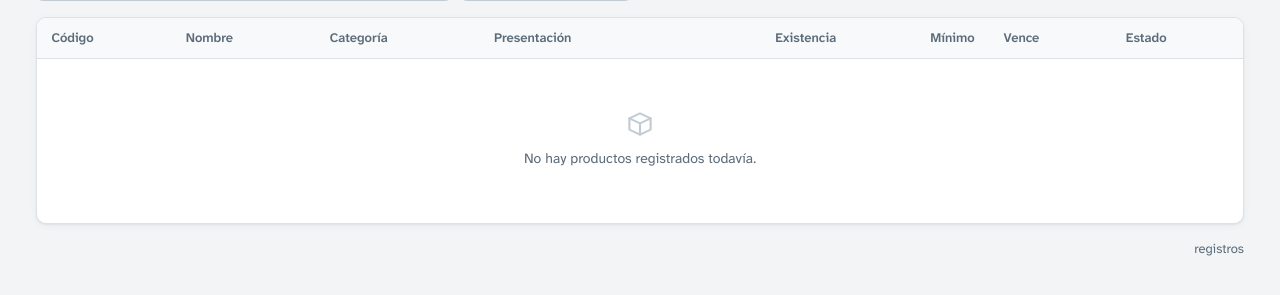
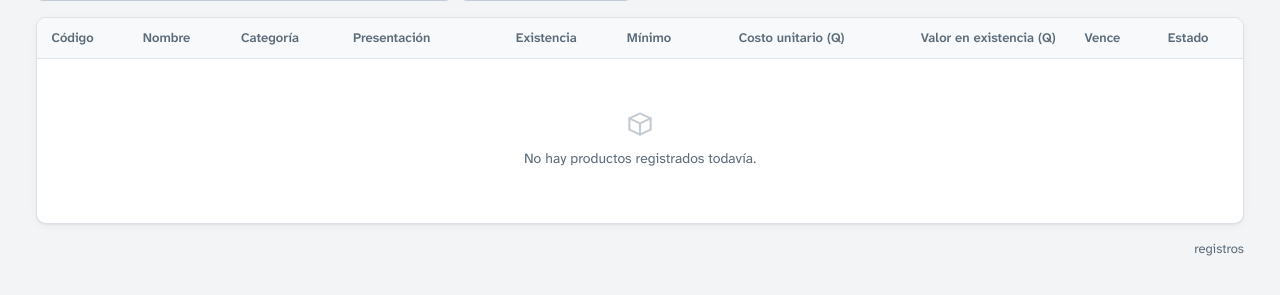
Before and after one commit to Criss-paz/sistema-inventario-laboratorio, a Python web app: template web/templates/productos/list.html in a window 1280 px wide. Shown: the part 247-542 px from the top of the page. Run offline with Jinja, Linux system fonts and the light colour scheme; the template is opened without the code that fills it, so the values that code supplies are empty.

Commit message:
feat(productos): muestra el costo unitario y el valor en existencia
La pestana de Productos no tenia ninguna columna de precio. La tabla
producto tampoco guarda uno, y es correcto: el costo es el promedio
ponderado movil del kardex, un dato calculable que por S7 no se duplica.

Ahora el listado trae costo_promedio y valor_inventario desde
vw_valorizacion_inventario, pidiendolos solo para los productos de la
pagina. La pagina carga en 0.19 s.

Un producto sin movimientos muestra un guion, no un cero: no tiene costo
todavia porque nunca se compro. Verificado que costo x existencia =
valor en los 277 productos con existencia, sin un solo descuadre.

Co-Authored-By: Claude Opus 5 <noreply@anthropic.com>

```diff
--- a/web/templates/productos/list.html
+++ b/web/templates/productos/list.html
@@ -41,7 +41,9 @@
     <thead>
       <tr>
         <th>Código</th><th>Nombre</th><th>Categoría</th><th>Presentación</th>
-        <th class="num">Existencia</th><th class="num">Mínimo</th><th>Vence</th><th>Estado</th>
+        <th class="num">Existencia</th><th class="num">Mínimo</th>
+        <th class="num">Costo unitario (Q)</th><th class="num">Valor en existencia (Q)</th>
+        <th>Vence</th><th>Estado</th>
         {% if tiene_rol(ADMIN) %}<th>Acciones</th>{% endif %}
       </tr>
     </thead>
@@ -57,6 +59,11 @@
           {% if p.existencia_vencida > 0 %}<span class="hint" title="Existencia en lotes vencidos">(+{{ m.cantidad(p.existencia_vencida) }} vencida)</span>{% endif %}
         </td>
         <td class="num">{{ m.cantidad(p.stock_minimo) }}</td>
+        {# El producto no guarda precio: es el costo promedio ponderado móvil
+           del kardex. Un producto sin movimientos aún no tiene costo. #}
+        {% set v = valores.get(p.id_producto) %}
+        <td class="num">{{ '{:,.2f}'.format(v.costo_promedio) if v and v.costo_promedio else '—' }}</td>
+        <td class="num">{{ '{:,.2f}'.format(v.valor_inventario) if v and v.valor_inventario else '—' }}</td>
         <td>{{ 'Sí' if p.requiere_vencimiento else 'No' }}</td>
         <td>
           {% if p.estado %}
@@ -77,7 +84,7 @@
       </tr>
       {% else %}
       <tr class="empty-row">
-        <td colspan="9">
+        <td colspan="{{ 11 if tiene_rol(ADMIN) else 10 }}">
           <div class="empty-state">
             {{ i.icono('productos', 'empty-icon') }}
             <p>{{ 'Ningún producto coincide con el filtro.' if q or id_categoria else 'No hay productos registrados todavía.' }}</p>
```
Also changed, not shown: web/routes/productos.py (+17 -0 lines).
